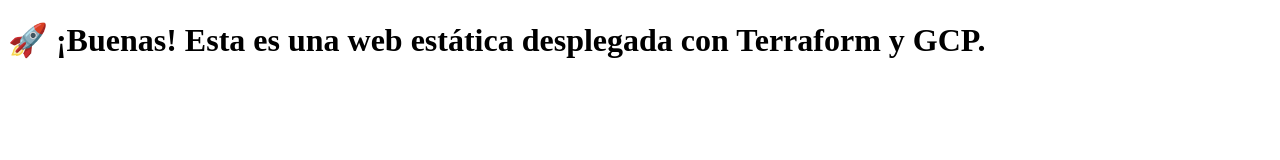
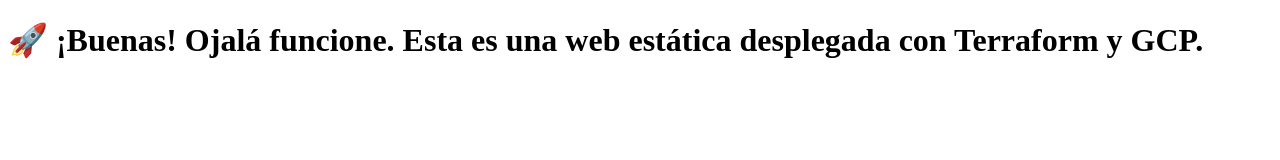
Before and after one commit to eduardoorm/gcp-terraform-demo, a plain HTML site: page site/index.html in a window 1280 px wide. Drawn offline with Linux system fonts and the light colour scheme.

Commit message:
Update index.html

```diff
--- a/site/index.html
+++ b/site/index.html
@@ -5,6 +5,6 @@
   <title>Demo WebSite</title>
 </head>
 <body>
-  <h1>🚀 ¡Buenas! Esta es una web estática desplegada con Terraform y GCP.</h1>
+  <h1>🚀 ¡Buenas! Ojalá funcione. Esta es una web estática desplegada con Terraform y GCP.</h1>
 </body>
 </html>
```
